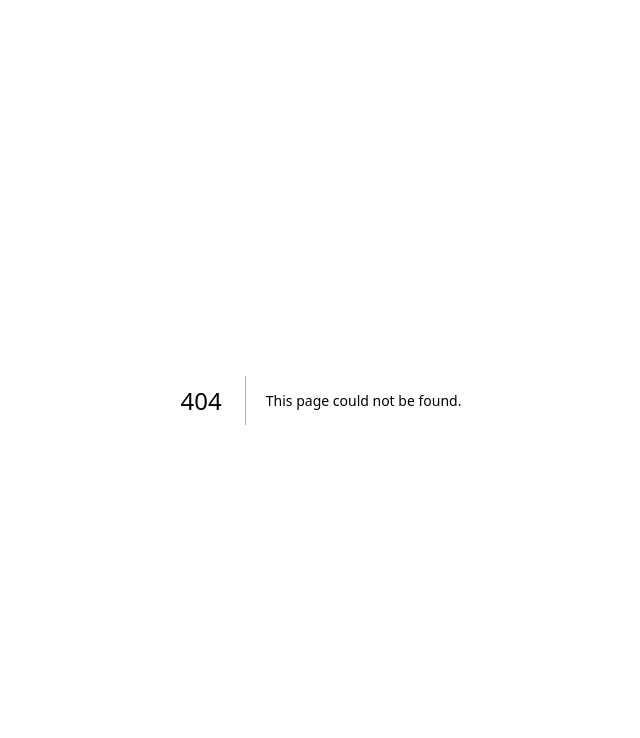
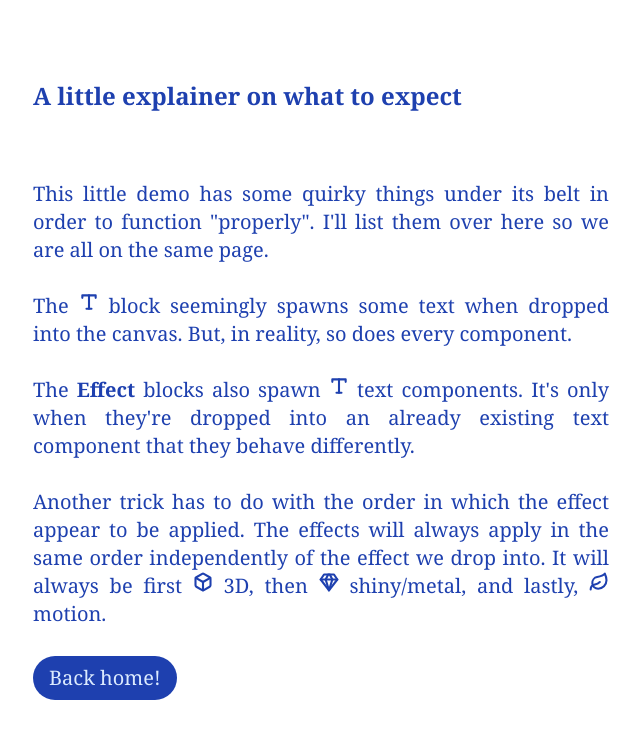
Before and after one commit to jesi-rgb/butter-demo, a Next.js app: page /about in a window 1280 px wide. Before the commit this address had no page. Shown: the top 738 px of the page, without its empty margins (319-959 px from the left). Built offline with nearby package versions, Linux system fonts and the light colour scheme.

Commit message:
added about!

```diff
--- a/src/components/AssetLibrary.js
+++ b/src/components/AssetLibrary.js
@@ -21,13 +21,15 @@ export default function AssetLibrary() {
   ];
 
   return (
-    <div className="w-1/4 p-5 shrink-0">
+    <div className="w-1/4 h-full bg-blue-50 p-5 shrink-0 flex flex-col justify-between">
+      <div className="">
         <div className="text-xl font-bold p-3">Assets</div>
         <div className="p-5 px-10 grid gap-2 grid-cols-2">
           {assets.map((children, i) => (
             <Asset key={i}>{children}</Asset>
           ))}
         </div>
+
         <div className="text-xl font-bold p-3">Effects</div>
         <div className="p-5 px-10 grid gap-2 grid-cols-2">
           {effects.map((data, i) => (
@@ -37,5 +39,17 @@ export default function AssetLibrary() {
           ))}
         </div>
       </div>
+
+      <div className="w-min">
+        <a href="/about">
+          <button
+            className="bg-blue-800 text-blue-100 px-4 py-2 rounded-full hover:-translate-y-1 hover:bg-blue-600 transform transition-all
+          "
+          >
+            About
+          </button>
+        </a>
+      </div>
+    </div>
   );
 }
--- /dev/null
+++ b/src/pages/about.js
@@ -0,0 +1,61 @@
+import { Box, Gem, Leaf, Type } from "lucide-react";
+
+export default function About() {
+  return (
+    <>
+      <div className="mx-auto max-w-xl text-justify font-serif text-xl my-20 text-blue-800 flex flex-col space-y-7">
+        <h1 className="text-2xl font-bold font-serif mb-10">
+          A little explainer on what to expect
+        </h1>
+        <p>
+          This little demo has some quirky things under its belt in order to
+          function &quot;properly&quot;. I&apos;ll list them over here so we are
+          all on the same page.
+        </p>
+        <p>
+          The{" "}
+          <span className="inline-block align-text-top">
+            <Type size={20} strokeWidth={2.5} />
+          </span>{" "}
+          block seemingly spawns some text when dropped into the canvas. But, in
+          reality, so does every component.
+        </p>
+        <p>
+          The <b>Effect</b> blocks also spawn{" "}
+          <span className="inline-block align-text-top">
+            <Type size={20} strokeWidth={2.5} />
+          </span>{" "}
+          text components. It&apos;s only when they&apos;re dropped into an
+          already existing text component that they behave differently.
+        </p>
+        <p>
+          Another trick has to do with the order in which the effect appear to
+          be applied. The effects will always apply in the same order
+          independently of the effect we drop into. It will always be first{" "}
+          <span className="inline-block align-text-top">
+            <Box size={20} strokeWidth={2.5} />
+          </span>{" "}
+          3D, then{" "}
+          <span className="inline-block align-text-top">
+            <Gem size={20} strokeWidth={2.5} />
+          </span>{" "}
+          shiny/metal, and lastly,{" "}
+          <span className="inline-block align-text-top">
+            <Leaf size={20} strokeWidth={2.5} />
+          </span>{" "}
+          motion.
+        </p>
+        <div>
+          <a href="/">
+            <button
+              className="bg-blue-800 text-blue-100 px-4 py-2 rounded-full hover:-translate-y-1 hover:bg-blue-600 transform transition-all
+          "
+            >
+              Back home!
+            </button>
+          </a>
+        </div>
+      </div>
+    </>
+  );
+}
```
Lines whose indentation alone changed are shown as unchanged.
